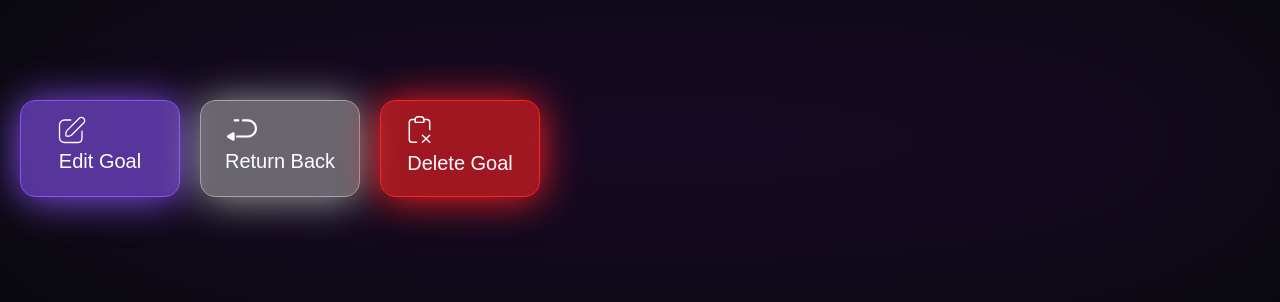
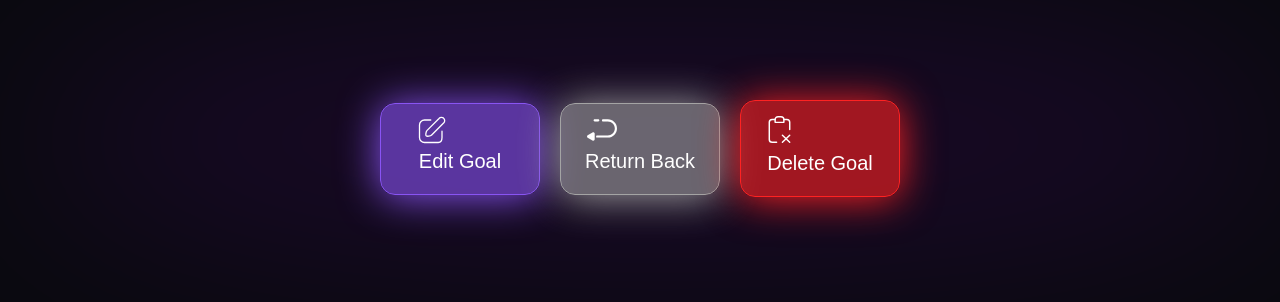
Before and after one commit to PatrikZav/BucketListApp, a website: page views/detail.html in a window 1280 px wide. Drawn offline with Linux system fonts and the light colour scheme; no server answers.

Commit message:
Error repairing

```diff
--- a/views/detail.html
+++ b/views/detail.html
@@ -1,7 +1,9 @@
 <!DOCTYPE html>
 <html lang="en">
     <head>
+        <title>Goal Detail</title>
         <link rel="stylesheet" href="/style.css">
+        <link rel="icon" href="/images/checklist.png">
     </head>
 <body>
     <div class="backgroundCircle"></div>
--- a/views/style.css
+++ b/views/style.css
@@ -173,7 +173,7 @@ input, select, textarea{
 detail.html
 -------------------------------------------------------------*/
 #goalDetail {
-    width: 100%;
+    width: 40%;
     margin: 0 auto;
     padding: 0 40px;
     box-sizing: border-box;
@@ -231,9 +231,12 @@ detail.html
 /* Detail Buttons */
 .detailButtonContainer{
     display: flex;
-    justify-content: flex-start;
+    justify-content: center;
     margin: 80px 0;
+    padding: 0 10px;
     gap: 20px;
+    align-items: center;
+    max-width: 100%;
 }
 
 .detailButtonContainer button {
```
Also changed, not shown: views/add.html (+2 -0 lines), views/edit.html (+2 -0 lines), views/index.html (+1 -0 lines), favicon.ico (deleted), views/images/checklist.png (added).
